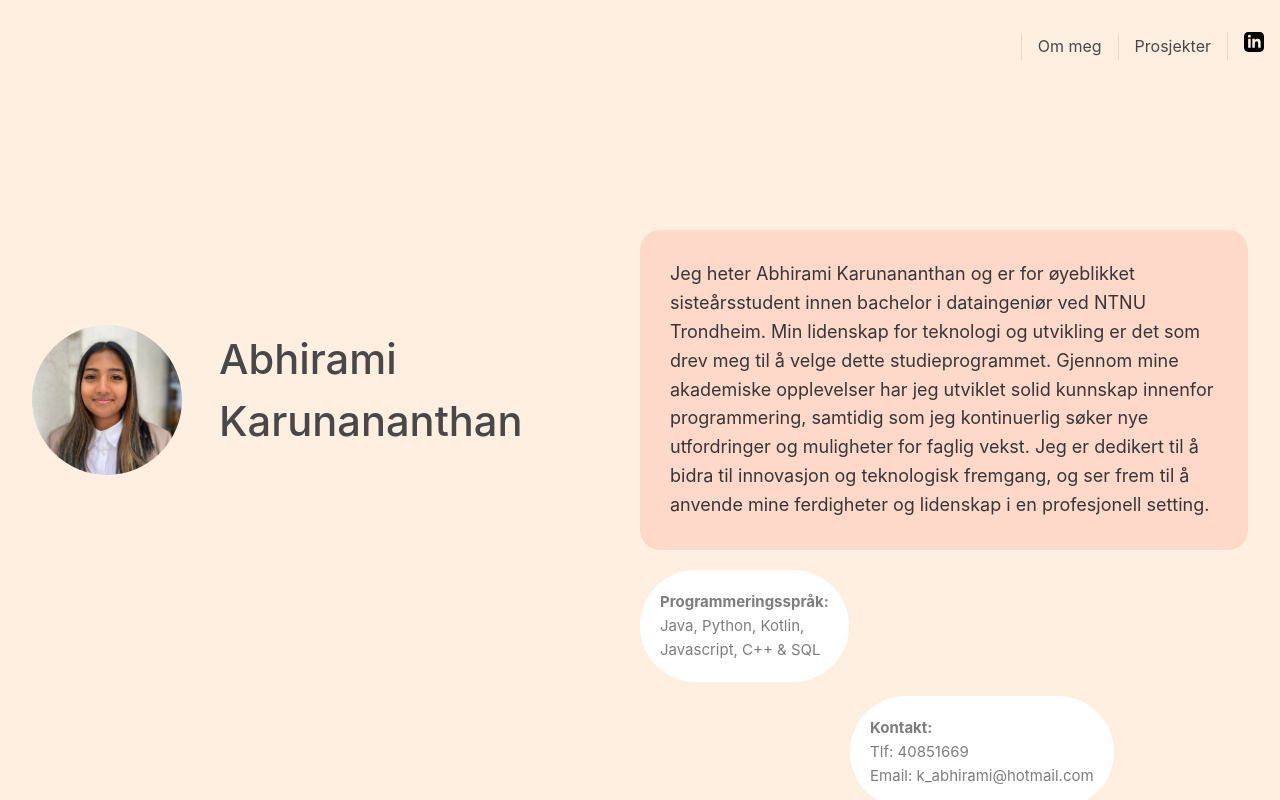
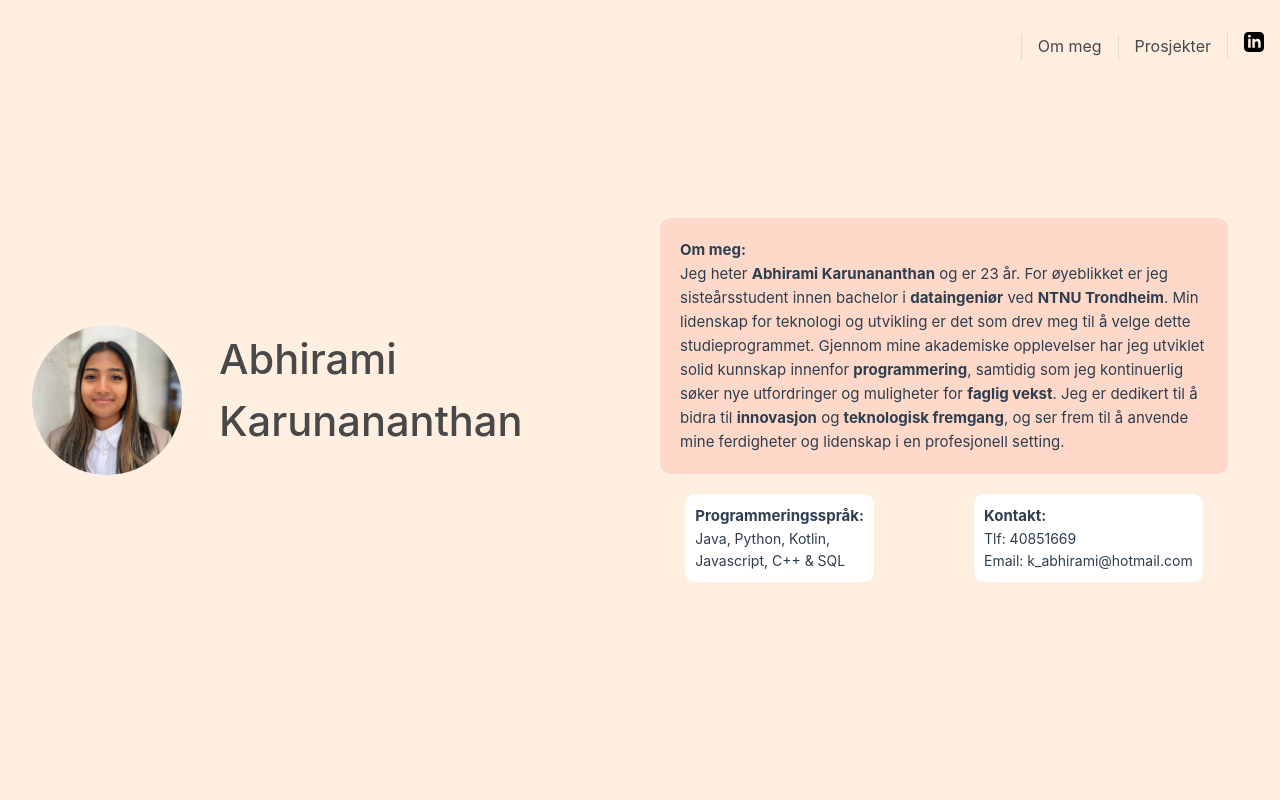
Before and after one commit to abhiramikarunananthan/digital-cv, a Vue app: page /about in a window 1280 px wide. Built offline with nearby package versions, Linux system fonts and the light colour scheme.

Commit message:
refactored css

```diff
--- a/src/views/AboutView.vue
+++ b/src/views/AboutView.vue
@@ -10,17 +10,34 @@ import {RouterLink} from "vue-router";
       <img alt="LinkedIn logo" class="icon" src="@/assets/images/linkedin.svg" width="20" height="20" />
     </a>
   </nav>
-  <div class="about">
-    <h1>Jeg heter Abhirami Karunananthan og er for øyeblikket sisteårsstudent innen bachelor i dataingeniør ved NTNU Trondheim. Min lidenskap for teknologi og utvikling er det som drev meg til å velge dette studieprogrammet. Gjennom mine akademiske opplevelser har jeg utviklet solid kunnskap innenfor  programmering, samtidig som jeg kontinuerlig søker nye utfordringer og muligheter for faglig vekst. Jeg er dedikert til å bidra til innovasjon og teknologisk fremgang, og ser frem til å anvende mine ferdigheter og lidenskap i en profesjonell setting.</h1>
-    <h2> Programmeringsspråk:
-      <h3> Java, Python, Kotlin,<br/> Javascript, C++ & SQL </h3></h2>
+  <div>
+    <div id="about">
+      <h1>Om meg:</h1>
+      <p>Jeg heter <b class="bold">Abhirami Karunananthan</b> og er 23 år. For øyeblikket er jeg sisteårsstudent innen
+        bachelor i <b class="bold">dataingeniør</b> ved <b class="bold">NTNU Trondheim</b>. Min lidenskap for teknologi og utvikling er det
+        som drev meg til å velge dette studieprogrammet. Gjennom mine akademiske opplevelser har jeg
+        utviklet solid kunnskap innenfor  <b class="bold">programmering</b>, samtidig som jeg kontinuerlig søker nye
+        utfordringer og muligheter for <b class="bold">faglig vekst</b>. Jeg er dedikert til å bidra til <b class="bold">innovasjon</b> og
+        <b class="bold">teknologisk fremgang</b>, og ser frem til å anvende mine ferdigheter og lidenskap i en profesjonell
+        setting.</p>
+    </div>
+
+    <div id="inforow">
+      <div class="information">
+        <h1> Programmeringsspråk:</h1>
+        <p> Java, Python, Kotlin,<br/> Javascript, C++ & SQL </p>
+      </div>
+      <div class="information">
+        <h1>Kontakt:</h1>
+        <p> Tlf: 40851669 <br/>
+          Email: k_abhirami@hotmail.com</p>
+      </div>
+    </div>
+
   </div>
-  <h4>Kontakt:
-    <h5> Tlf: 40851669 <br/>
-      Email: k_abhirami@hotmail.com</h5></h4>
 </template>
 
-<style>
+<style scoped>
 
 @media (min-width: 1024px) {
   header {
@@ -28,7 +45,22 @@ import {RouterLink} from "vue-router";
     max-height: 100vh;
   }
 
+  #about{
+    background-color: #fed9ca;
+    padding: 20px;
+    border-radius: 10px;
+    margin: 20px;
+  }
 
+  .information{
+    font-size: 14px;
+    background-color: #ffffff;
+    padding: 10px;
+    border-radius: 10px;
+  }
+  p{
+
+  }
   nav {
     width: 100%;
     font-size: 12px;
@@ -53,55 +85,24 @@ import {RouterLink} from "vue-router";
     margin-top: 1rem;
   }
 
-  .about h1 {
+  .bold{
+    font-weight: bold;
+  }
+
+  h1{
+    font-weight: bold;
+    font-size: 15px;
+  }
+
+  #inforow{
     display: flex;
+    flex-direction: row;
+    gap: 100px;
     align-items: center;
-    background-color: #fed9ca;
-    color: #363636;
-    padding: 30px;
-    margin-bottom: 20px;
-    border-radius: 20px;
-    font-size: 18px;
+    justify-content: center;
+    margin: 20px;
   }
 
 
-
-  .about h2 {
-    background-color: #ffffff;
-    color: #7d7d7d;
-    font-size: 15px;
-    font-weight: bold;
-    position: fixed;
-    border-radius: 1000px;
-    padding: 20px;
-
-  }
-  h4 {
-    background-color: #ffffff;
-    color: #7d7d7d;
-    font-size: 15px;
-    font-weight: bold;
-    position: fixed;
-    border-radius: 1000px;
-    padding: 20px;
-    right: 13%;
-    bottom: -1%;
-
-  }
-
-  .about h3 {
-    background-color: #ffffff;
-    color: #7d7d7d;
-    font-size: 15px;
-    border-radius: 100%;
-  }
-   h5 {
-    background-color: #ffffff;
-    color: #7d7d7d;
-    font-size: 15px;
-     right: 0;
-     bottom: 0;
-    border-radius: 100%;
-  }
 }
 </style>
--- a/src/views/Smartmat.vue
+++ b/src/views/Smartmat.vue
@@ -7,76 +7,111 @@ import {RouterLink} from "vue-router";
   <nav>
     <RouterLink to="/about">Om meg</RouterLink>
     <RouterLink to="/projects">Prosjekter</RouterLink>
-    <a href="https://no.linkedin.com/in/abhirami-karunananthan-b81a5522a?original_referer=https%3A%2F%2Fwww.google.com%2F" target="_blank" rel="noopener">
-      <img alt="LinkedIn logo" class="icon" src="@/assets/images/linkedin.svg" width="20" height="20" />
+    <a href="https://no.linkedin.com/in/abhirami-karunananthan-b81a5522a?original_referer=https%3A%2F%2Fwww.google.com%2F"
+       target="_blank" rel="noopener">
+      <img alt="LinkedIn logo" class="icon" src="@/assets/images/linkedin.svg" width="20" height="20"/>
     </a>
   </nav>
 
   <div>
-  <div>
-    <section>
-      <iframe class="video" width="373" height="210" src="https://www.youtube.com/embed/Izn5Xqr5V6g?si=BahRYrsWO2ayTSqa" title="YouTube video player" frameborder="0" allow="accelerometer; autoplay; clipboard-write; encrypted-media; gyroscope; picture-in-picture; web-share" allowfullscreen></iframe> </section>
-  </div>
+    <div class="videocontainer">
+      <section>
+        <iframe width="373" height="210" src="https://www.youtube.com/embed/8xcdJja2v3Q?si=NkcfpzNO1FcKddv6"
+                title="YouTube video player" frameborder="0" allow="accelerometer; autoplay; clipboard-write;
+                 encrypted-media; gyroscope; picture-in-picture; web-share" allowfullscreen></iframe>
+      </section>
+    </div>
     <div class="text-box">
-    <h1>
-      Formålet med applikasjonen var å <h2>redusere matsvinn ved å tilby brukerne muligheten til å generere
-      matretter basert på tilgjengelige restematvarer i deres kjøleskap.</h2> Smartmat ble designet med
-      responsivt grensesnitt som tilpasser seg både mobiltelefoner og datamaskiner, noe som gir en dynamisk
-      brukeropplevelse på ulike enheter. Sjekk ut repoene:
-    </h1>
-      <div>
-        <a href="https://gitlab.stud.idi.ntnu.no/idatt2106-v23-12/idatt2106_2023_12-frontend" target="_blank" rel="noopener">
-          <h3> frontend </h3>
-        </a>
-        <a href="https://gitlab.stud.idi.ntnu.no/idatt2106-v23-12/idatt2106_2023_12-backend" target="_blank" rel="noopener">
-          <h9> backend </h9>
+      <p>
+        Formålet med applikasjonen var å <b class="bold">redusere matsvinn ved å tilby brukerne muligheten til å
+        generere
+        matretter basert på tilgjengelige restematvarer i deres kjøleskap.</b> Smartmat ble designet med
+        responsivt grensesnitt som tilpasser seg både mobiltelefoner og datamaskiner, noe som gir en dynamisk
+        brukeropplevelse på ulike enheter. Sjekk ut repoene:
+      </p>
+    </div>
+    <div id="buttonrow">
+      <div class="buttonswhatever">
+        <a href="https://gitlab.stud.idi.ntnu.no/idatt2106-v23-12/idatt2106_2023_12-frontend" target="_blank"
+           rel="noopener">
+          frontend
         </a>
       </div>
+      <div class="buttonswhatever">
+        <a href="https://gitlab.stud.idi.ntnu.no/idatt2106-v23-12/idatt2106_2023_12-backend" target="_blank"
+           rel="noopener">
+          backend
+        </a>
+      </div>
+    </div>
 
-    </div>
+
   </div>
 </template>
 
 <style scoped>
 @media (min-width: 1000px) {
+  .videocontainer{
+    text-align: center;
+    display: flex;
+    align-items: center;
+    justify-content:center;
+    margin: 14px;
+  }
   header {
     line-height: 1.5;
     max-height: 100vh;
   }
-  video{
+
+  video {
     margin-top: 30px;
     box-shadow: 0 2px 4px rgba(0, 0, 0, 0.1);
 
   }
-  h3, h9{
+
+  .text-box {
+    background-color: #ffffff;
+    padding: 10px;
+    border-radius: 10px;
+  }
+
+  #buttonrow{
+    display: flex;
+    flex-direction: row;
+    align-items: center;
+    justify-content: center;
+    gap: 50px;
+  }
+
+
+  .buttonswhatever a {
+    flex: 1;
+    display: inline-block;
+    padding: 10px 20px;
     background-color: #fed9ca;
-    flex: 1; /* Each container takes up equal space */
-    border-radius: 10px;
-    padding: 15px;
-    box-shadow: 0 2px 4px rgba(0, 0, 0, 0.3);
-    margin: 10px;
-    color: #ffffff;
+    box-shadow: 0 2px 4px rgba(0, 0, 0, 0.1);
+    color: #fff;
+    text-decoration: none;
+    border: none;
+    border-radius: 4px;
+    cursor: pointer;
+    margin: 15px;
+    font-size: 14px;
     font-weight: bold;
-    display: inline-block;
+    align-content: center;
+    max-width: 126px;
+    text-align: center;
   }
-  h3:hover, h9:hover{
-    font-size: 16px;
-    margin: 10px;
+
+  .buttonswhatever a:hover {
+    background-color: #b2968b;
   }
-  h1, h3, h9{
-    font-size: 15px;
+
+  .bold{
+    font-weight: bold;
   }
-  .text-box{
-    background-color: #ffffff;
-    margin-top: 10px;
-    border-radius: 15px;
-    box-shadow: 0 2px 4px rgba(0, 0, 0, 0.3);
-    padding: 15px;
-  }
-  h2{
-    font-weight: bold;
-    font-size: 15px;
-  }
+
+
   nav {
     width: 100%;
     font-size: 12px;
@@ -86,11 +121,13 @@ import {RouterLink} from "vue-router";
     top: 0;
     right: 0;
   }
+
   nav a {
     display: inline-block;
     padding: 0 1rem;
     border-left: 1px solid var(--color-border);
   }
+
   nav {
     text-align: right;
     margin-left: -1rem;
--- a/src/views/Weeeve.vue
+++ b/src/views/Weeeve.vue
@@ -1,5 +1,5 @@
 <script setup>
-import { RouterLink } from "vue-router";
+import {RouterLink} from "vue-router";
 
 </script>
 
@@ -7,18 +7,26 @@ import { RouterLink } from "vue-router";
   <nav>
     <RouterLink to="/about">Om meg</RouterLink>
     <RouterLink to="/projects">Prosjekter</RouterLink>
-    <a href="https://no.linkedin.com/in/abhirami-karunananthan-b81a5522a?original_referer=https%3A%2F%2Fwww.google.com%2F" target="_blank" rel="noopener">
-      <img alt="LinkedIn logo" class="icon" src="@/assets/images/linkedin.svg" width="20" height="20" />
+    <a href="https://no.linkedin.com/in/abhirami-karunananthan-b81a5522a?original_referer=https%3A%2F%2Fwww.google.com%2F"
+       target="_blank" rel="noopener">
+      <img alt="LinkedIn logo" class="icon" src="@/assets/images/linkedin.svg" width="20" height="20"/>
     </a>
   </nav>
 
-  <div class="weeeve">
-    <img alt="Vue logo" class="image" src="@/assets/images/weeeve1.png" width="485" height="200" />
+  <div class="weeeveinfo">
+    <img alt="Vue logo" class="image" src="@/assets/images/weeeve.png" width="485" height="200"/>
 
     <div class="info-box">
-      <h9> Vi brukte blant annet AI-verktøyet ML-kit av google for ansiktsgjennkjenning og ikke minst cameraX. Applikasjonen lot brukeren lage egendefinerte GIFs ved å velge mellom en håndfull avatarer, ta bilde av seg selv med ulike grimaser, og til slutt få sin egendefinert GIF til å dele med venner og familie. <br> <a href="https://play.google.com/store/apps/details?id=online.weeeve" target="_blank" rel="noopener"><h10>
-        Sjekk ut appen
-      </h10></a></h9>
+      <p> Vi brukte blant annet AI-verktøyet ML-kit av google for ansiktsgjennkjenning
+        og ikke minst cameraX. <b class="bold">Applikasjonen lot brukeren lage egendefinerte GIFs ved å
+        velge mellom en håndfull avatarer, ta bilde av seg selv med ulike grimaser</b>, og til
+        slutt få sin egendefinert GIF til å dele med venner og familie.
+      </p>
+      <div class="buttonswhatever">
+        <a href="https://play.google.com/store/apps/details?id=online.weeeve" target="_blank" rel="noopener">
+          Sjekk ut appen
+        </a>
+      </div>
     </div>
   </div>
 
@@ -31,24 +39,12 @@ import { RouterLink } from "vue-router";
     max-height: 100vh;
   }
 
-  .image{
+  .image {
     border-radius: 10px;
     margin-top: 70px;
     margin-left: 54px;
   }
 
-  .info-box h10{
-    background-color: #fed9ca;
-    border-radius: 10px;
-    padding: 10px;
-    margin: 15px;
-    font-size: 15px;
-    color: #ffffff;
-    font-weight: bold;
-  }
-  h10:hover{
-    font-size: 16px;
-  }
   nav {
     width: 100%;
     font-size: 12px;
@@ -60,15 +56,42 @@ import { RouterLink } from "vue-router";
   }
 
 
-  .info-box{
+  .info-box {
     background-color: #ffffff;
     border-radius: 10px;
-    margin: 20px;
-    padding: 15px;
+    margin: 10px;
+    padding: 10px;
     align-content: center;
     text-align: center;
-    font-size: 20px;
   }
+
+  .buttonswhatever a {
+    flex: 1;
+    display: inline-block;
+    padding: 10px 20px;
+    background-color: #fed9ca;
+    box-shadow: 0 2px 4px rgba(0, 0, 0, 0.1);
+    color: #fff;
+    text-decoration: none;
+    border: none;
+    border-radius: 4px;
+    cursor: pointer;
+    margin: 15px;
+    font-size: 12px;
+    font-weight: bold;
+    align-content: center;
+    max-width: 126px;
+    text-align: center;
+  }
+
+  .buttonswhatever a:hover {
+    background-color: #b2968b;
+  }
+
+  .bold{
+    font-weight: bold;
+  }
+
   nav a {
     display: inline-block;
     padding: 0 1rem;
```
Also changed, not shown: src/views/ProjectsView.vue (+41 -52 lines), src/assets/images/weeeve.png (added), src/assets/images/weeeve1.png (deleted).
